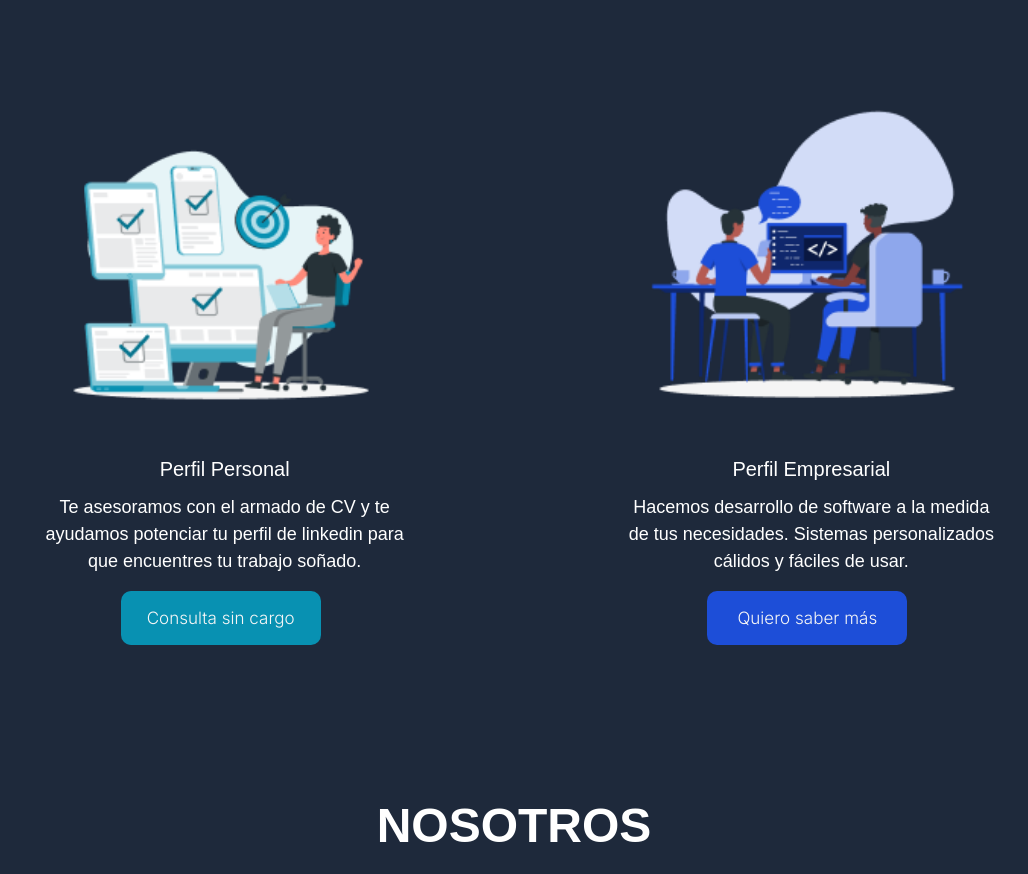
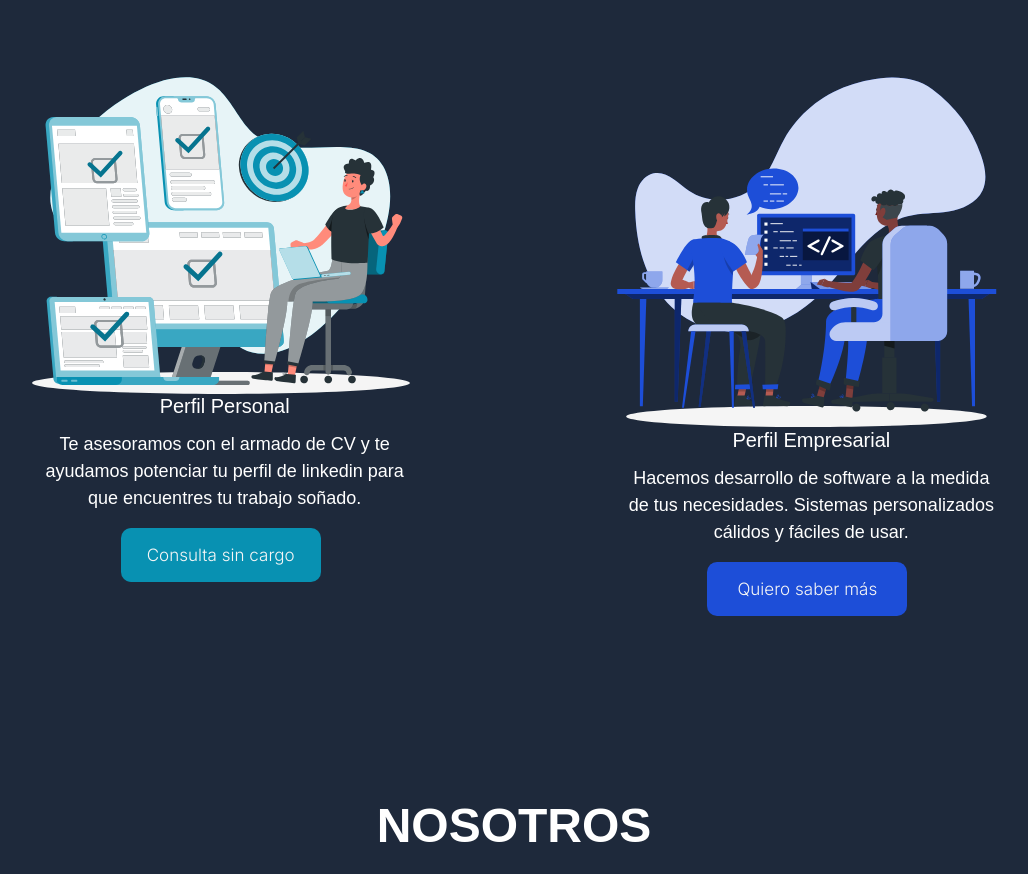
Before and after one commit to santireverter/LegionTalents, a website: page index.html in a window 1280 px wide. Shown: the part 961-1835 px from the top of the page, without its empty margins (126-1154 px from the left). Drawn offline with Linux system fonts and the light colour scheme.

Commit message:
cambio de png a svg

```diff
--- a/index.html
+++ b/index.html
@@ -63,7 +63,7 @@
         <h3 class="subtitle">NUESTROS SERVICIOS</h3>
         <article>
           <div class="card">
-            <img src="src/img/perfilP.png" alt="" />
+            <img src="./src/img/Multi-device targeting-rafiki (1) 1perfilP.svg" alt="" />
             <h5>Perfil Personal</h5>
             <p>
               Te asesoramos con el armado de CV y te ayudamos potenciar tu
@@ -73,7 +73,7 @@
           </div>
 
           <div class="card">
-            <img src="src/img/perfilN.png" alt="" />
+            <img src="./src/img/Pair programming-rafiki 1jovenesProgramando.svg" alt="" />
             <h5>Perfil Empresarial</h5>
             <p>
               Hacemos desarrollo de software a la medida de tus necesidades.
```
Also changed, not shown: pages/empresa.html (+1 -1 lines), pages/persona.html (+1 -1 lines), src/img/FrameimagenPerfilEmpresa.svg (added), src/img/FrameimagenPerfilPersonal.svg (added), src/img/Multi-device targeting-rafiki (1) 1perfilP.svg (added), src/img/Pair programming-rafiki 1jovenesProgramando.svg (added).
